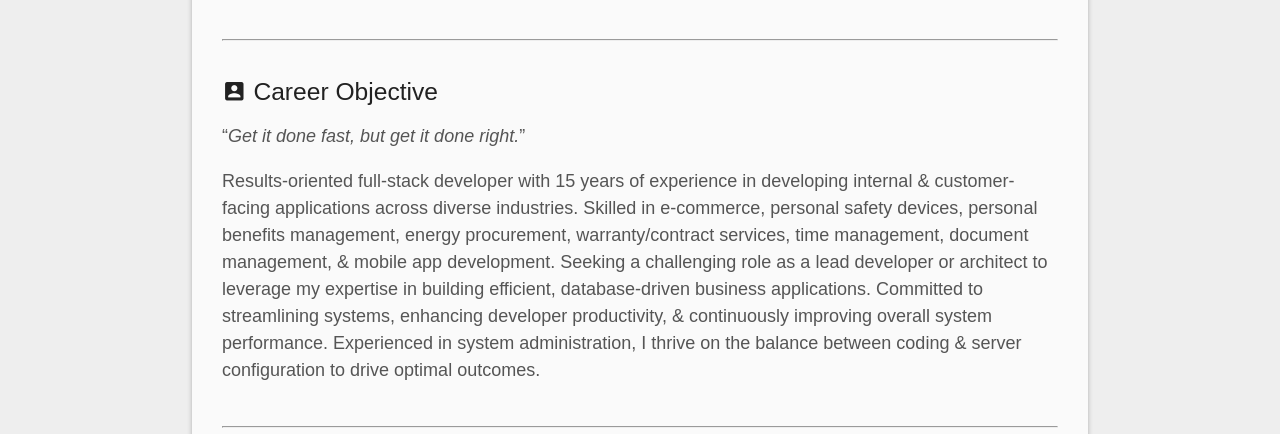
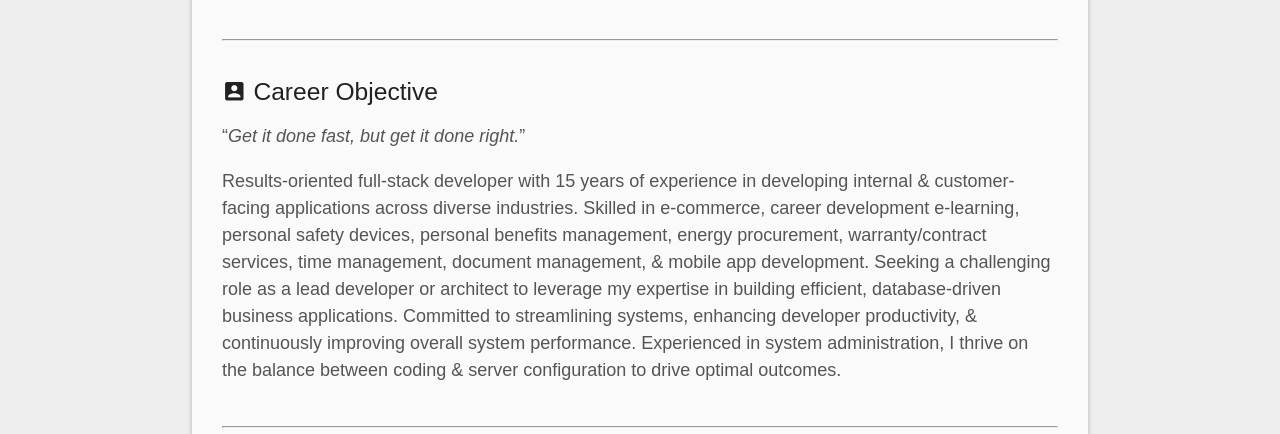
Before and after one commit to erictallman/erictallman.github.io, a plain HTML site: page index.html in a window 1280 px wide. Shown: the part 277-711 px from the top of the page. Drawn offline with Linux system fonts and the light colour scheme.

Commit message:
update career objectives

```diff
--- a/index.html
+++ b/index.html
@@ -46,7 +46,7 @@
 							<h3 class="left-align"><i class="mdi-action-account-box"></i> Career Objective</h3>
 							<div>
 								<p>&ldquo;<em>Get it done fast, but get it done right.</em>&rdquo;</p>
-								<p>Results-oriented full-stack developer with 15 years of experience in developing internal &amp; customer-facing applications across diverse industries. Skilled in e-commerce, personal safety devices, personal benefits management, energy procurement, warranty/contract services, time management, document management, &amp; mobile app development. Seeking a challenging role as a lead developer or architect to leverage my expertise in building efficient, database-driven business applications. Committed to streamlining systems, enhancing developer productivity, &amp; continuously improving overall system performance. Experienced in system administration, I thrive on the balance between coding &amp; server configuration to drive optimal outcomes.</p>
+								<p>Results-oriented full-stack developer with 15 years of experience in developing internal &amp; customer-facing applications across diverse industries. Skilled in e-commerce, career development e-learning, personal safety devices, personal benefits management, energy procurement, warranty/contract services, time management, document management, &amp; mobile app development. Seeking a challenging role as a lead developer or architect to leverage my expertise in building efficient, database-driven business applications. Committed to streamlining systems, enhancing developer productivity, &amp; continuously improving overall system performance. Experienced in system administration, I thrive on the balance between coding &amp; server configuration to drive optimal outcomes.</p>
 							</div>
 						</section> <!-- /#about -->
 
```
